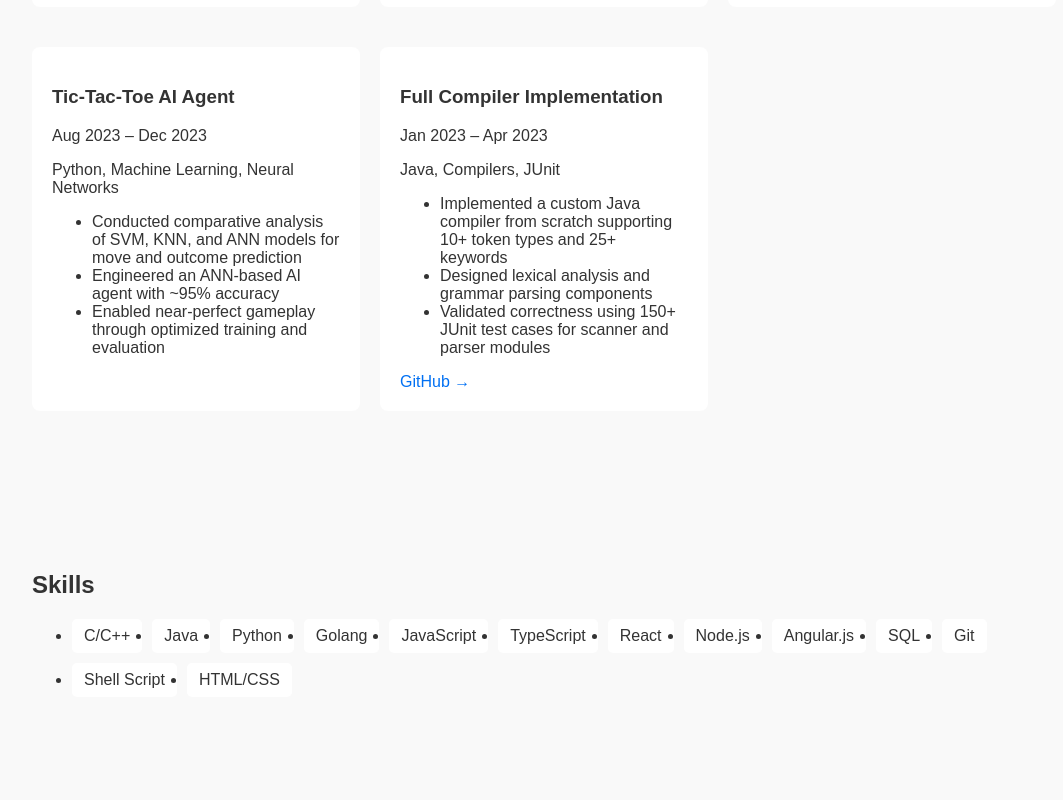
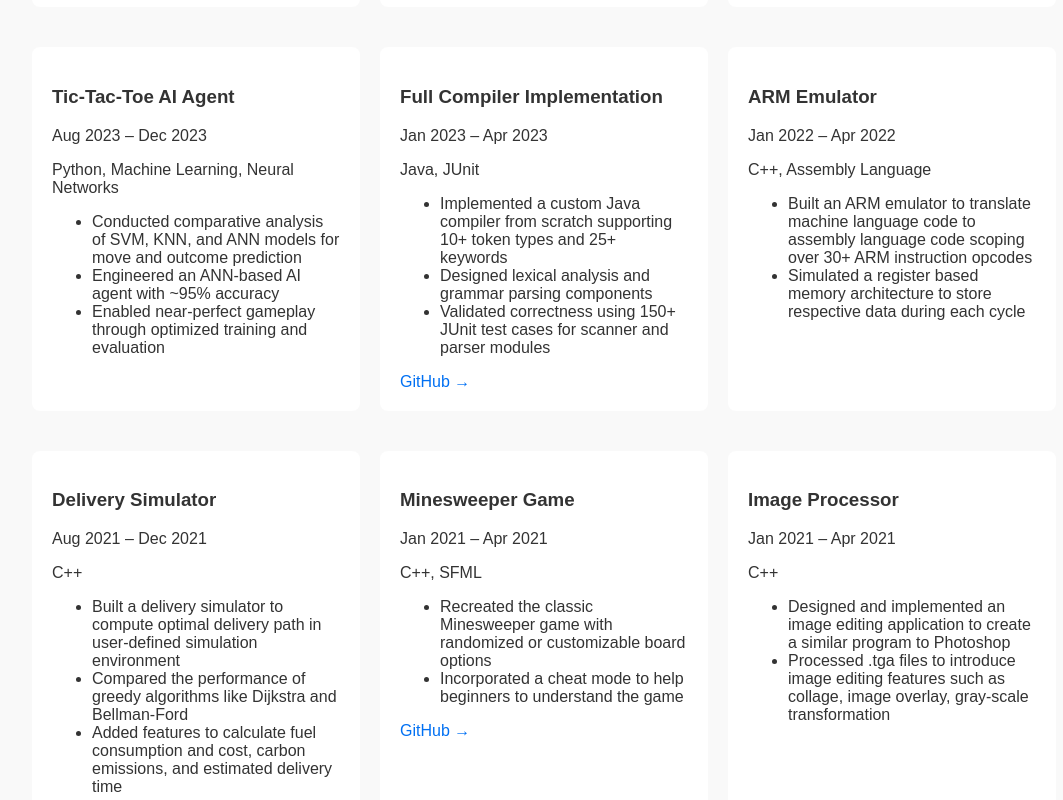
Before and after one commit to nyndyny/Portfolio, a React (Create React App) app in the folder frontend/: page / in a window 1280 px wide. Shown: the part 2240-3040 px from the top of the page, without its empty margins (96-1159 px from the left). Built offline with nearby package versions, Linux system fonts and the light colour scheme.

Commit message:
project update

```diff
--- a/frontend/src/components/Contact.js
+++ b/frontend/src/components/Contact.js
@@ -4,10 +4,10 @@ export default function Contact() {
       <h2>Contact</h2>
       <p>Email: nandinitripathi210@gmail.com</p>
       <p>
-        GitHub: <a href="https://github.com/nyndyny">github.com/nyndyny</a>
+        GitHub: <a href="https://github.com/nyndyny" target="_blank" rel="noreferrer">github.com/nyndyny</a>
       </p>
       <p>
-        LinkedIn: <a href="https://www.linkedin.com/in/nandini-tripathi/">linkedin.com/in/nandinitripathi</a>
+        LinkedIn: <a href="https://www.linkedin.com/in/nandini-tripathi/" target="_blank" rel="noreferrer">linkedin.com/in/nandinitripathi</a>
       </p>
     </section>
   );
--- a/frontend/src/components/Projects.js
+++ b/frontend/src/components/Projects.js
@@ -50,7 +50,7 @@ const projects = [
   {
     title: "Full Compiler Implementation",
     period: "Jan 2023 – Apr 2023",
-    tech: "Java, Compilers, JUnit",
+    tech: "Java, JUnit",
     bullets: [
       "Implemented a custom Java compiler from scratch supporting 10+ token types and 25+ keywords",
       "Designed lexical analysis and grammar parsing components",
@@ -59,13 +59,57 @@ const projects = [
     github: "https://github.com/nyndyny/Compiler-Implementation",
     demo: null,
   },
+  {
+    title: "ARM Emulator",
+    period: "Jan 2022 – Apr 2022",
+    tech: "C++, Assembly Language",
+    bullets: [
+      "Built an ARM emulator to translate machine language code to assembly language code scoping over 30+ ARM instruction opcodes",
+      "Simulated a register based memory architecture to store respective data during each cycle",
+    ],
+    github: null,
+    demo: null,
+  },
+  {
+    title: "Delivery Simulator",
+    period: "Aug 2021 – Dec 2021",
+    tech: "C++",
+    bullets: [
+      "Built a delivery simulator to compute optimal delivery path in user-defined simulation environment",
+      "Compared the performance of greedy algorithms like Dijkstra and Bellman-Ford",
+      "Added features to calculate fuel consumption and cost, carbon emissions, and estimated delivery time",
+    ],
+    github: "https://github.com/nyndyny/Delivery-Simulator",
+    demo: null,
+  },
+   {
+    title: "Minesweeper Game",
+    period: "Jan 2021 – Apr 2021",
+    tech: "C++, SFML",
+    bullets: [
+      "Recreated the classic Minesweeper game with randomized or customizable board options",
+      "Incorporated a cheat mode to help beginners to understand the game",
+    ],
+    github: "https://github.com/nyndyny/Minesweeper",
+    demo: null,
+  },
+  {
+    title: "Image Processor",
+    period: "Jan 2021 – Apr 2021",
+    tech: "C++",
+    bullets: [
+      "Designed and implemented an image editing application to create a similar program to Photoshop",
+      "Processed .tga files to introduce image editing features such as collage, image overlay, gray-scale transformation",
+    ],
+    github: null,
+    demo: null,
+  },
 ];
 
 export default function Projects() {
   return (
     <section id="projects">
       <h2>Projects</h2>
-
       <div className="grid">
         {projects.map((project, index) => (
           <div key={index} className="card project-card">
@@ -73,32 +117,20 @@ export default function Projects() {
               <h3>{project.title}</h3>
               <span className="project-period">{project.period}</span>
             </div>
-
             <p className="project-tech">{project.tech}</p>
-
             <ul>
               {project.bullets.map((bullet, i) => (
                 <li key={i}>{bullet}</li>
               ))}
             </ul>
-
             <div className="project-links">
               {project.github && (
-                <a
-                  href={project.github}
-                  target="_blank"
-                  rel="noreferrer"
-                >
+                <a href={project.github} target="_blank" rel="noreferrer">
                   GitHub →
                 </a>
               )}
-
               {project.demo && (
-                <a
-                  href={project.demo}
-                  target="_blank"
-                  rel="noreferrer"
-                >
+                <a href={project.demo} target="_blank" rel="noreferrer">
                   Live Demo →
                 </a>
               )}
```
